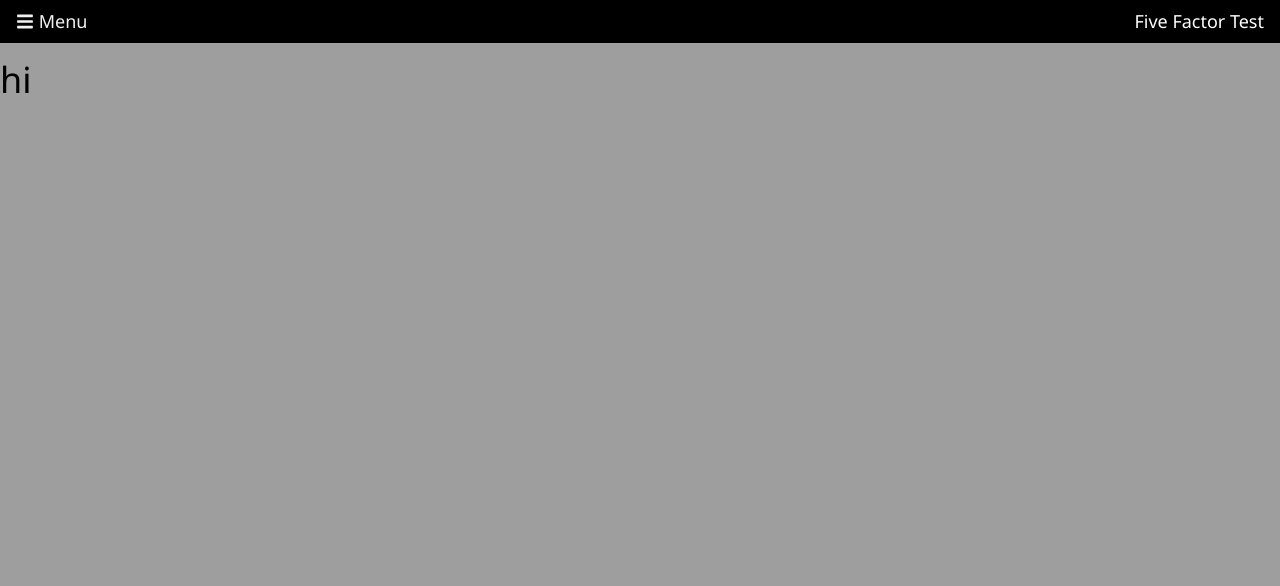
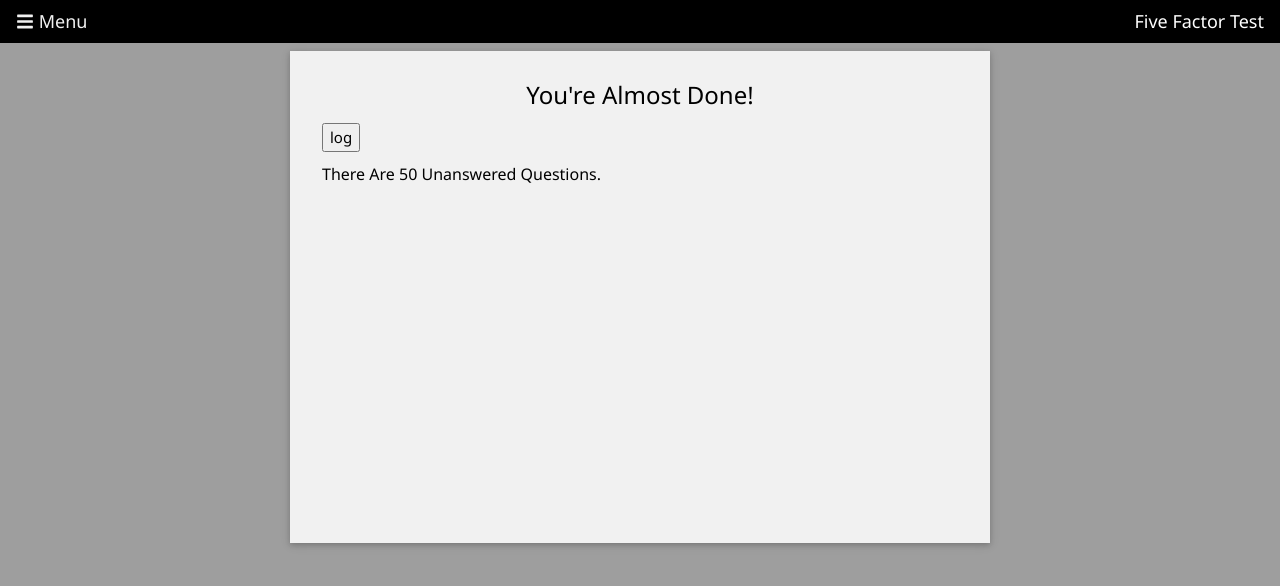
Before and after one commit to Alijeyrad/raect-neo-test, a React (Create React App) app: page /submit in a window 1280 px wide. Shown: the top 586 px of the page. Built offline with nearby package versions, Linux system fonts and the light colour scheme.

Commit message:
data type change to Map

```diff
--- a/src/components/App/App.jsx
+++ b/src/components/App/App.jsx
@@ -13,7 +13,7 @@ import AppContext from '../../contexts/AppContext';
 import SubmitPage from '../SubmitPage/SubmitPage';
 import questionReducer from '../../reducers/questions.reducer';
 import q from '../../util/questions.json';
-import answers from '../../util/answers';
+import { answers, answersList } from '../../util/answers';
 import './App.css';
 
 function App() {
@@ -31,7 +31,8 @@ function App() {
     questions: q.questions,
     state,
     dispatch,
-  }), [q]);
+    answersList,
+  }), [q, state, dispatch, answersList]);
 
   return (
     <AppContext.Provider value={value}>
--- a/src/components/Questions/Questions.jsx
+++ b/src/components/Questions/Questions.jsx
@@ -10,13 +10,28 @@ import Pagination from '../Pagination/Pagination';
 import './Questions.css';
 
 function Questions() {
-  const [load, setLoad] = useState(false);
+  const [load, setLoad] = useState(true);
   const [page, setPage] = useState(1);
+  const { questions, dispatch } = useContext(AppContext);
 
   useEffect(() => {
     setTimeout(() => {
       setLoad(true);
-    }, 1);
+    }, 1000);
+  }, []);
+
+  function dispatchAnsweredQuestions(ques) {
+    if (window.localStorage.getItem(ques.code)) {
+      dispatch({
+        type: 'ANSWER',
+        name: ques.code,
+        value: window.localStorage.getItem(ques.code),
+      });
+    }
+  }
+
+  useEffect(() => {
+    questions.map((item) => dispatchAnsweredQuestions(item));
   }, []);
 
   function scrollToTop() {
@@ -38,8 +53,6 @@ function Questions() {
     setPage(parseInt(num, 10));
     scrollToTop();
   }
-
-  const { questions } = useContext(AppContext);
 
   const qArray = questions.filter(
     (item, index) => index < (page * 5) && index >= ((page - 1) * 5),
--- a/src/components/RestartModal/RestartModal.jsx
+++ b/src/components/RestartModal/RestartModal.jsx
@@ -1,7 +1,6 @@
 import React, { useRef, useContext } from 'react';
 import { useHistory } from 'react-router-dom';
 import AppContext from '../../contexts/AppContext';
-import answers from '../../util/answers';
 
 function RestartModal() {
   const history = useHistory();
@@ -15,7 +14,6 @@ function RestartModal() {
   function restart() {
     dispatch({
       type: 'RESTART',
-      questions: answers,
     });
     closeModal();
     history.push('/test');
--- a/src/components/SingleQuestion/SingleQuestion.jsx
+++ b/src/components/SingleQuestion/SingleQuestion.jsx
@@ -9,17 +9,6 @@ function SingleQuestion({ ques }) {
   const [checked, setChecked] = useState(0);
   const [render, setRender] = useState(0);
   const { dispatch } = useContext(AppContext);
-
-  useEffect(() => {
-    if (window.localStorage.getItem(ques.code)) {
-      dispatch({
-        type: 'ANSWER',
-        name: ques.code,
-        value: window.localStorage.getItem(ques.code),
-      });
-    }
-    setRender(render + 1);
-  }, []);
 
   function handleChange(event) {
     // send answer to the reducer
--- a/src/components/SubmitPage/SubmitPage.jsx
+++ b/src/components/SubmitPage/SubmitPage.jsx
@@ -1,8 +1,53 @@
-import React from 'react';
+import React, { useState, useEffect, useContext } from 'react';
+import Spinner from '../Spinner/Spinner';
+import AppContext from '../../contexts/AppContext';
 
 function SubmitPage() {
+  const [load, setLoad] = useState(true);
+  const { state, answersList } = useContext(AppContext);
+  const newState = new Map(state);
+
+  useEffect(() => {
+    setTimeout(() => {
+      setLoad(true);
+    }, 1000);
+  }, []);
+
+  const emptyAnswers = answersList.filter((answer) => !state.has(answer));
+  emptyAnswers.forEach((answer) => newState.set(answer, null));
+
+  function click() {
+    console.log('state', state);
+  }
+
   return (
-    <h1>hi</h1>
+    <>
+
+      {!load && (
+      <Spinner />
+      )}
+
+      {load && (
+        <div className="w3-animate-left w3-margin-bottom">
+          <div className="w3-row-padding w3-padding">
+            <div className="w3-content w3-light-gray w3-padding w3-card" style={{ maxWidth: '700px' }}>
+              <div className="w3-container w3-padding w3-margin-bottom" style={{ minHeight: '460px' }}>
+                <h3 className="w3-center">You&apos;re Almost Done!</h3>
+                <button type="button" onClick={click}>log</button>
+                <h6>
+                  There Are
+                  {' '}
+                  {emptyAnswers.length}
+                  {' '}
+                  Unanswered Questions.
+                </h6>
+              </div>
+            </div>
+          </div>
+        </div>
+      )}
+
+    </>
   );
 }
 
--- a/src/reducers/questions.reducer.js
+++ b/src/reducers/questions.reducer.js
@@ -1,17 +1,18 @@
 const questionReducer = (state, action) => {
-  const newState = { ...state };
+  const newState = state;
+  const clearState = new Map();
   switch (action.type) {
     case 'ANSWER':
+      newState.set(action.name, action.value);
       window.localStorage.setItem(`${action.name}`, `${action.value}`);
-      newState[action.name] = action.value;
-      return { ...newState };
+      return newState;
 
     case 'RESTART':
       window.localStorage.clear();
-      return { ...action.questions };
+      return clearState;
 
     default:
-      return { ...state };
+      return state;
   }
 };
 
--- a/src/util/answers.js
+++ b/src/util/answers.js
@@ -1,54 +1,56 @@
-const answers = {
-  a1: '',
-  a2: '',
-  a3: '',
-  a4: '',
-  a5: '',
-  a6: '',
-  a7: '',
-  a8: '',
-  a9: '',
-  a10: '',
-  e1: '',
-  e2: '',
-  e3: '',
-  e4: '',
-  e5: '',
-  e6: '',
-  e7: '',
-  e8: '',
-  e9: '',
-  e10: '',
-  n1: '',
-  n2: '',
-  n3: '',
-  n4: '',
-  n5: '',
-  n6: '',
-  n7: '',
-  n8: '',
-  n9: '',
-  n10: '',
-  o1: '',
-  o2: '',
-  o3: '',
-  o4: '',
-  o5: '',
-  o6: '',
-  o7: '',
-  o8: '',
-  o9: '',
-  o10: '',
-  c1: '',
-  c2: '',
-  c3: '',
-  c4: '',
-  c5: '',
-  c6: '',
-  c7: '',
-  c8: '',
-  c9: '',
-  c10: '',
-};
+const answersList = [
+  'a1',
+  'a2',
+  'a3',
+  'a4',
+  'a5',
+  'a6',
+  'a7',
+  'a8',
+  'a9',
+  'a10',
+  'e1',
+  'e2',
+  'e3',
+  'e4',
+  'e5',
+  'e6',
+  'e7',
+  'e8',
+  'e9',
+  'e10',
+  'n1',
+  'n2',
+  'n3',
+  'n4',
+  'n5',
+  'n6',
+  'n7',
+  'n8',
+  'n9',
+  'n10',
+  'o1',
+  'o2',
+  'o3',
+  'o4',
+  'o5',
+  'o6',
+  'o7',
+  'o8',
+  'o9',
+  'o10',
+  'c1',
+  'c2',
+  'c3',
+  'c4',
+  'c5',
+  'c6',
+  'c7',
+  'c8',
+  'c9',
+  'c10',
+];
 
-export default answers;
+const answers = new Map();
+
+export { answers, answersList };
```
